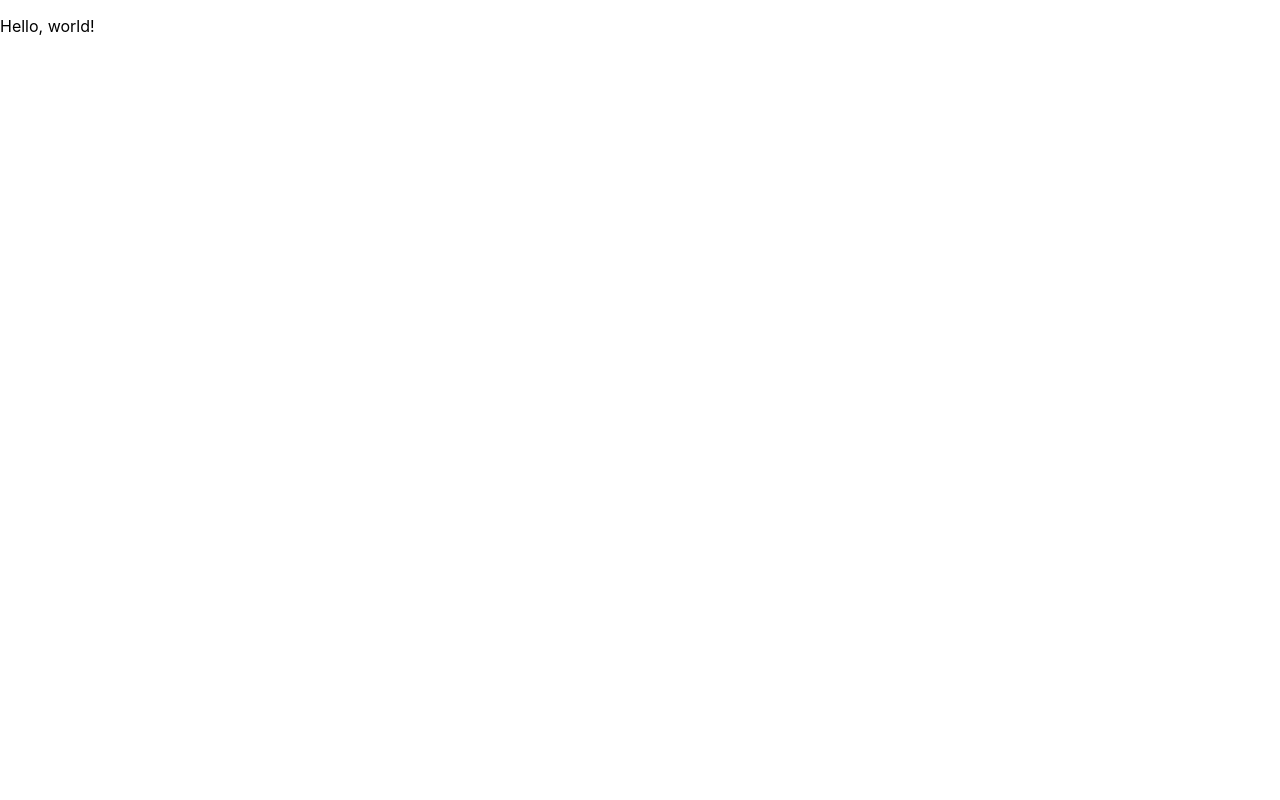
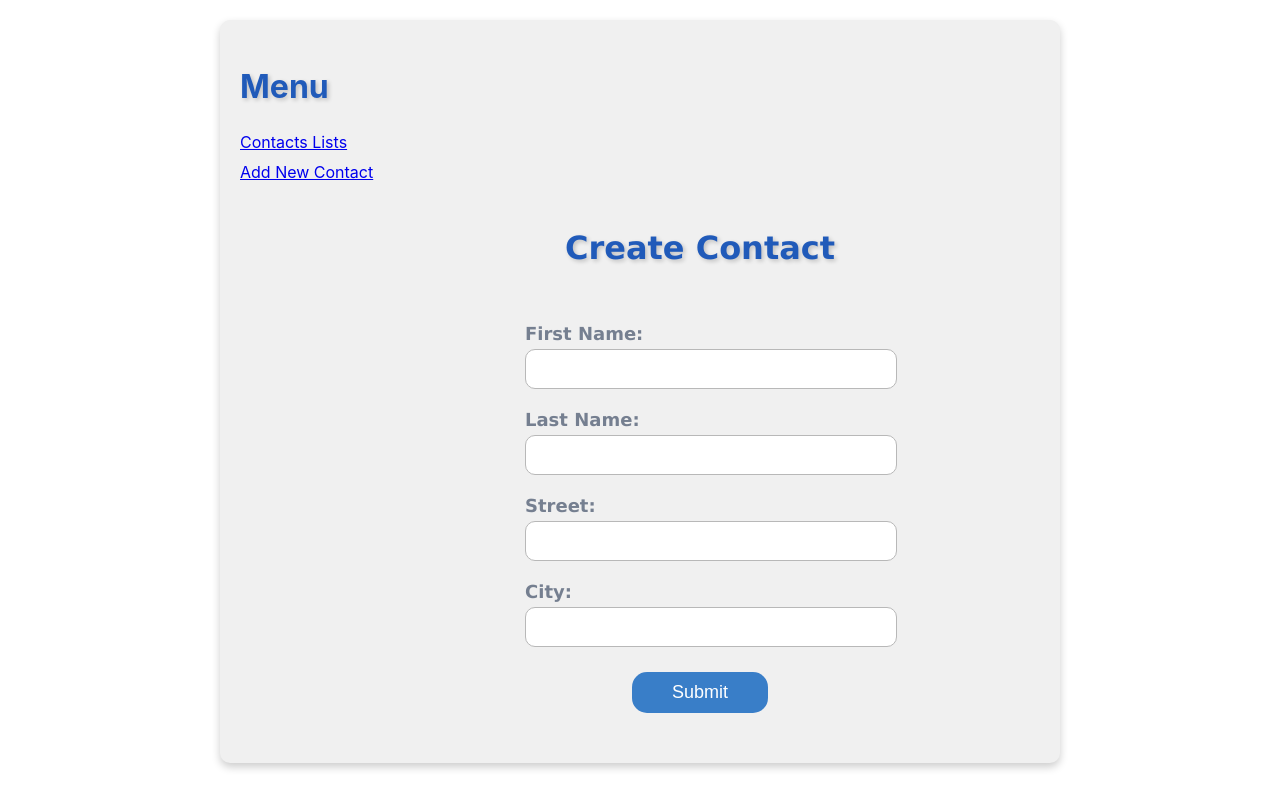
Before and after one commit to boolean-uk/react-address-book-part-2, a React (Create React App) app: page /newContact in a window 1280 px wide. Built offline with nearby package versions, Linux system fonts and the light colour scheme; no server answers.

Commit message:
basic addredd-book

```diff
--- a/src/App.css
+++ b/src/App.css
@@ -0,0 +1,59 @@
+.App {
+  display: flex;
+  flex-direction: column;
+  align-items: center;
+  padding: 20px;
+}
+
+.App-logo {
+  height: 40vmin;
+  pointer-events: none;
+}
+
+@media (prefers-reduced-motion: no-preference) {
+  .App-logo {
+    animation: App-logo-spin infinite 20s linear;
+  }
+}
+
+p {
+  margin: 10px 0;
+}
+
+p a {
+  text-decoration: none;
+  color: #007bff;
+  font-weight: bold;
+}
+
+h4 {
+  margin-top: 300px;
+  margin-left: 380px;
+  color: rgba(48, 54, 161, 0.645);
+}
+
+.App-header {
+  background-color: #f0f0f0;
+  border-radius: 10px;
+  padding: 20px;
+  box-shadow: 0 4px 8px rgba(0, 0, 0, 0.2);
+  width: 80%;
+  max-width: 800px;
+}
+
+.App-link {
+  color: #61dafb;
+}
+
+@keyframes App-logo-spin {
+  from {
+    transform: rotate(0deg);
+  }
+  to {
+    transform: rotate(360deg);
+  }
+}
+
+.route-content {
+  margin-top: 20px;
+}
--- a/src/App.js
+++ b/src/App.js
@@ -1,9 +1,44 @@
 import './App.css';
+import './style.css'
+import {Link, Route, Routes} from "react-router-dom"
+import Contacts from './pages/Contacts/Contacts';
+import NewContact from './pages/newContact/newContact';
+import ContactInfo from './pages/Contacts/components/ContactInfo';
+import { useEffect, useState } from 'react';
+
 
 function App() {
-    return (
-        <p>Hello, world!</p>
-    );
+  const [contacts, setContacts] = useState([])
+
+  async function getData() {
+    const response = await fetch('https://jsonplaceholder.typicode.com/users/')
+    const json = await response.json()
+    setContacts(json)
+  }
+
+  useEffect(() => {
+    getData()
+  }, [])
+
+
+  return (
+    <div className="App">
+      <header className="App-header">
+        <div>
+          <h2>Menu</h2>
+          <Link to='/contacts'><p>Contacts Lists</p></Link>
+          <Link to='/newContact'><p>Add New Contact</p></Link>
+        </div>
+        <Routes>
+          <Route path='/contacts' element={<Contacts contacts={contacts} setContacts={setContacts}/>}/>
+          <Route path='/' element={<h4>Please select something from menu...</h4>}/>
+          <Route path='/contacts/:id' element={<ContactInfo contacts={contacts}/>} />
+          <Route path='/newContact' element={<NewContact contacts={contacts} setContacts={setContacts}/>}/>
+        </Routes>
+      </header>
+    </div>
+
+  );
 }
 
 export default App;
--- a/src/index.js
+++ b/src/index.js
@@ -3,11 +3,14 @@ import ReactDOM from 'react-dom/client';
 import './index.css';
 import App from './App';
 import reportWebVitals from './reportWebVitals';
+import { BrowserRouter as Router } from 'react-router-dom';
 
 const root = ReactDOM.createRoot(document.getElementById('root'));
 root.render(
   <React.StrictMode>
-    <App />
+    <Router>
+      <App />
+    </Router>
   </React.StrictMode>
 );
 
--- /dev/null
+++ b/src/pages/Contacts/Contacts.js
@@ -0,0 +1,15 @@
+import { Routes, Route } from "react-router-dom";
+import ContactList from "./components/ContactList";
+import ContactInfo from "./components/ContactInfo";
+
+function Contacts(props) {
+    const { contacts, setContacts } = props
+
+    return (
+        <main className="main">
+            <h2>Contacts</h2>
+            <ContactList contacts={contacts} setContacts={setContacts}/>
+        </main>
+    )
+}
+export default Contacts
--- /dev/null
+++ b/src/pages/Contacts/components/ContactInfo.js
@@ -0,0 +1,39 @@
+import { useEffect, useState } from "react";
+import { useParams } from "react-router-dom";
+
+function ContactInfo(props) {
+    const [contact, setContact] = useState([])
+    const { contacts } = props;
+    const { id } = useParams();
+
+
+    useEffect(() => {
+        if (contacts.length > 0) {
+            const foundContact = contacts.find((cnt) => cnt.id === parseInt(id));
+            setContact(foundContact);
+        }
+    }, [contact, contacts, id])
+
+    if (!contact) {
+        return <div>Contact not found</div>;
+      }
+      if (!contact.address) {
+        return <div>Contact has no address information</div>;
+      }
+
+      if (!contact.address.street || !contact.address.city) {
+        return <div>Contact address is incomplete</div>;
+      }
+
+    return (
+        <main className="main">
+            <h2>{contact.name}</h2>
+            {contact && (<ul>
+                <li className="contactInfo-item">
+                <p>{contact.address.street} {contact.address.city}</p>
+                </li>
+            </ul>)}
+        </main>
+    )
+}
+export default ContactInfo
--- /dev/null
+++ b/src/pages/Contacts/components/ContactList.js
@@ -0,0 +1,21 @@
+import { Link } from "react-router-dom"
+import ContactInfo from "./ContactInfo";
+
+function ContactList(props) {
+
+    const { contacts } = props
+
+    return (
+        <ul>
+            {contacts.map((contact, index) => {
+            return (
+                <li key={index} className="contact-item">
+                <p className="contact-name">{contact.name}</p>
+                <Link to={`/contacts/${contact.id}`} className="view-link">View</Link>
+                </li>
+            );
+            })}
+        </ul>
+    )
+}
+export default ContactList
--- /dev/null
+++ b/src/pages/newContact/components/ContactForm.js
@@ -0,0 +1,93 @@
+import { useState, useEffect } from "react"
+
+function ContactForm(props) {
+    const { contacts, setContacts } = props
+    const [formData, setFormData] = useState({
+        firstName: "",
+        lastName: "",
+        street: "",
+        city: "",
+      })
+
+    const handleChange = (event) => {
+        const { name, value } = event.target;
+        setFormData({...formData, [name]: value });
+    }
+
+    const handleSubmit = (event) => {
+        event.preventDefault()
+
+        const maxId = Math.max(...contacts.map((contact) => contact.id), 0);
+
+        const postData = {
+            title: `${formData.firstName} ${formData.lastName}`,
+            body: `Street: ${formData.street}, City: ${formData.city}`
+          };
+
+          fetch("https://jsonplaceholder.typicode.com/posts", {
+            method: "POST",
+            body: JSON.stringify(postData),
+            headers: {
+              "Content-type": "application/json; charset=UTF-8",
+            },
+          })
+            .then((response) => response.json())
+            .then((json) => {
+              console.log("Response from API:", json);
+
+              const newId = maxId + 1
+
+              const newContact = {
+                id: newId,
+                name: formData.firstName + " " + formData.lastName,
+                address: {
+                  street: formData.street,
+                  city: formData.city,
+                },
+              };
+              setContacts((prevContacts) => [...prevContacts, newContact]);
+              console.log("cont:", contacts)
+
+        setFormData({
+            firstName: "",
+            lastName: "",
+            street: "",
+            city: "",
+          });
+        })
+    }
+
+    useEffect(() => {
+    }, [contacts])
+
+    return (
+        <form onSubmit={handleSubmit}>
+            <div className="field">
+            <label htmlFor="firstName" className="label">First Name:</label>
+            <input type="text" id="firstName" name="firstName" value={formData.firstName}
+            onChange={handleChange} required />
+            </div>
+
+            <div className="field">
+            <label htmlFor="lastName" className="label">Last Name:</label>
+            <input type="text" id="lastName" name="lastName" value={formData.lastName}
+            onChange={handleChange} required />
+            </div>
+
+            <div className="field">
+            <label htmlFor="street" className="label">Street:</label>
+            <input type="text" id="street" name="street" value={formData.street}
+            onChange={handleChange} required />
+            </div>
+
+            <div className="field">
+            <label htmlFor="city" className="label">City:</label>
+            <input type="text" id="city" name="city" value={formData.city}
+            onChange={handleChange} required />
+            </div>
+
+            <input type="submit" value="Submit"/>
+        </form>
+    )
+}
+export default ContactForm
--- /dev/null
+++ b/src/pages/newContact/newContact.js
@@ -0,0 +1,13 @@
+import ContactForm from "./components/ContactForm"
+
+function NewContact(props) {
+    const { contacts, setContacts } = props
+
+    return (
+        <div className="main">
+            <h2>Create Contact</h2>
+            <ContactForm contacts={contacts} setContacts={setContacts} />
+        </div>
+    )
+}
+export default NewContact
--- /dev/null
+++ b/src/style.css
@@ -0,0 +1,97 @@
+h2 {
+    color: rgba(23, 84, 184, 0.953);
+    text-shadow: 2px 2px 4px rgba(0, 0, 0, 0.2);
+    font-size: xx-large;
+}
+
+.main {
+    padding: 10px;
+    display: flex;
+    flex-direction: column;
+    align-items: center;
+    margin-left: 15%;
+    font-size: 18px;
+    font-family: Verdana, Geneva, Tahoma, sans-serif;
+}
+
+ul {
+    list-style: none;
+    padding: 0;
+    margin: 0;
+}
+
+.contact-item {
+    padding: 10px;
+    margin-bottom: 20px;
+    margin-top: 20px;
+    color:rgb(117, 127, 144);
+    display: flex;
+    justify-content: space-between;
+    align-items: center;
+    text-align: left;
+    gap: 200px;
+    border-top: 1px solid #949292;
+
+}
+
+.contact-name {
+    font-style: oblique;
+    font-weight: bold;
+    margin: 0;
+}
+
+.view-link {
+    text-decoration: none;
+    font-weight: bold;
+    font-size: larger;
+}
+
+.field {
+    display: grid;
+    text-align: left;
+    padding: 10px;
+    width: 350px;
+}
+
+.label {
+    font-weight: bold;
+    margin-bottom: 5px;
+    color:rgb(117, 127, 144);
+}
+
+input[type=text] {
+    padding: 10px;
+    border: 1px solid #b8b8b8;
+    border-radius: 10px;
+    font-size: 16px;
+    width: 100%;
+}
+
+input[type=submit] {
+    background-color: #005bbcc2;
+    margin-top: 15px;
+    color: #ffffff;
+    padding: 10px 40px;
+    border: none;
+    border-radius: 15px;
+    font-size: 18px;
+    cursor: pointer;
+    transition: background-color 0.3s ease-in-out;
+}
+
+input[type="submit"]:hover {
+    background-color: #00346c;
+  }
+
+.contactInfo-item {
+    font-weight: bold;
+    color:rgb(117, 127, 144);
+    font-style: oblique;
+}
+
+form {
+    display: flex;
+    flex-direction: column;
+    align-items: center;
+    padding: 20px;
+  }
```
Also changed, not shown: 1 other file (tests, documents, lock files or other folders).
